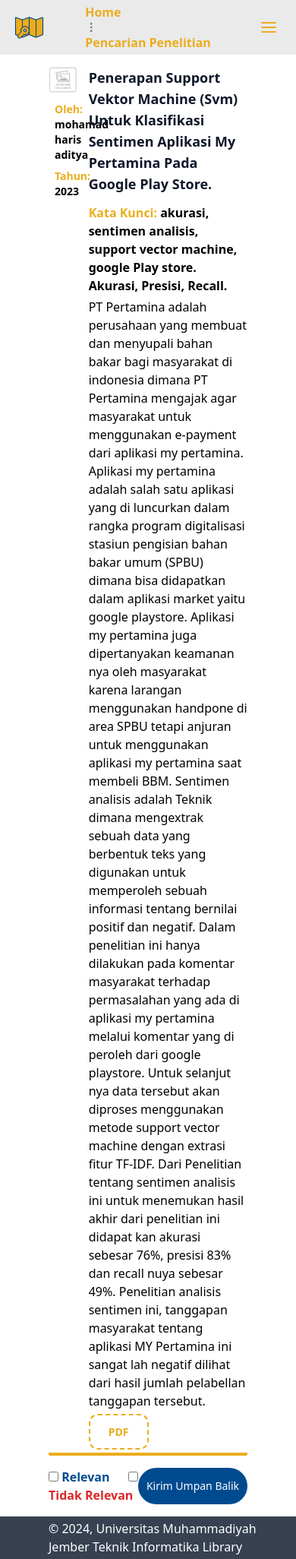
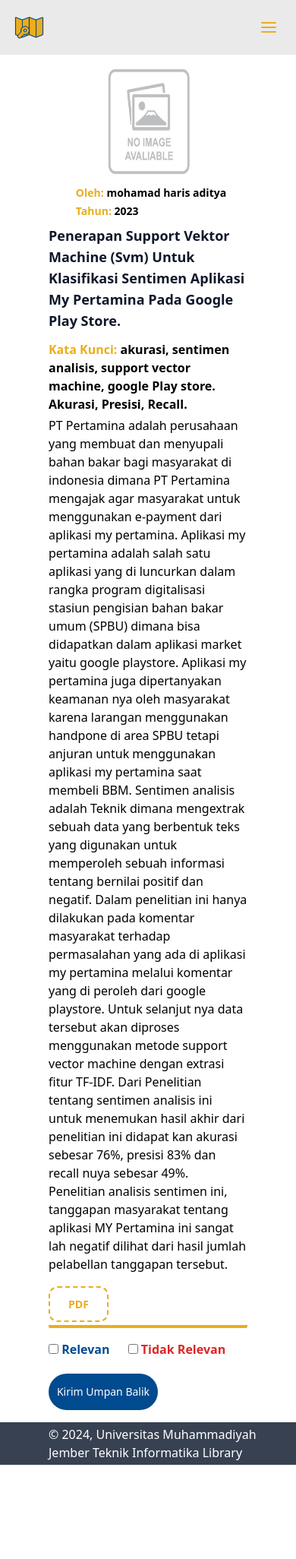
Before and after one commit to pfiddar/SR-TA-DEPLOY, a Flask app: page /detail/1 in a window 390 px wide. Shown: the whole page at 76% size. After the commit the page ends 1928 px from the top, so only its background shows below. Run offline with Flask 3, Linux system fonts and the light colour scheme; parts of the project's set-up code (start-up, migrations or seed data) failed here and were passed over; some libraries are stand-ins or nearby versions.

Commit message:
[ADD] Modify css style to responsive

```diff
--- a/templates/detail.html
+++ b/templates/detail.html
@@ -1,5 +1,6 @@
 <!DOCTYPE html>
 <html lang="en">
+
 <head>
   <meta charset="UTF-8" />
   <meta name="viewport" content="width=device-width, initial-scale=1.0" />
@@ -7,177 +8,124 @@
   <script src="https://cdn.tailwindcss.com"></script>
   <link rel="stylesheet" href="assets/css/style.css" />
 </head>
+
 <body class="font-sans flex flex-col min-h-screen">
   <div class="flex-grow">
-      <nav
-        class="relative px-4 py-4 flex justify-between items-center bg-[#EAEAEA]"
-      >
-        <svg
-          height="35px"
-          width="45px"
-          version="1.1"
-          id="Capa_1"
-          xmlns="http://www.w3.org/2000/svg"
-          xmlns:xlink="http://www.w3.org/1999/xlink"
-          viewBox="0 0 491.779 491.779"
-          xml:space="preserve"
-          fill="#000000"
-          stroke="#000000"
-        >
+
+    <!-- Nav -->
+    <nav class="relative px-4 py-4 flex justify-between items-center bg-[#EAEAEA]">
+      <div class="felx items-center">
+        <svg height="35px" width="45px" version="1.1" id="Capa_1" xmlns="http://www.w3.org/2000/svg"
+          xmlns:xlink="http://www.w3.org/1999/xlink" viewBox="0 0 491.779 491.779" xml:space="preserve" fill="#000000"
+          stroke="#000000">
           <g id="SVGRepo_bgCarrier" stroke-width="0"></g>
-          <g
-            id="SVGRepo_tracerCarrier"
-            stroke-linecap="round"
-            stroke-linejoin="round"
-            stroke="#004b8f"
-            stroke-width="30.490298000000003"
-          >
+          <g id="SVGRepo_tracerCarrier" stroke-linecap="round" stroke-linejoin="round" stroke="#004b8f"
+            stroke-width="30.490298000000003">
             <g>
               <g>
-                <path
-                  style="fill: #eaad1e"
-                  d="M84.716,298.847c0-24.817,10.876-47.04,28.044-62.354V106.549L0,62.696v306.967l31.669,12.323 c1.788-3.349,3.894-6.568,6.69-9.413l49.682-50.576C85.919,314.641,84.716,306.886,84.716,298.847z"
-                ></path>
-                <polygon
-                  style="fill: #eaad1e"
-                  points="112.768,413.525 112.768,412.826 112.272,413.33 "
-                ></polygon>
-                <path
-                  style="fill: #eaad1e"
-                  d="M238.062,252.734V62.696l-112.768,43.854v120.709c12.583-7.584,27.279-12.03,43.041-12.03 C197.467,215.228,223.089,230.144,238.062,252.734z"
-                ></path>
-                <path
-                  style="fill: #eaad1e"
-                  d="M168.335,382.466c-7.852,0-15.412-1.162-22.622-3.178l-20.427,20.793v13.445l112.768-43.854V344.96 C223.089,367.55,197.467,382.466,168.335,382.466z"
-                ></path>
-                <polygon
-                  style="fill: #eaad1e"
-                  points="253.717,369.671 366.485,413.525 366.485,106.549 253.717,62.696 "
-                ></polygon>
-                <polygon
-                  style="fill: #eaad1e"
-                  points="379.011,106.549 379.011,413.525 491.779,369.671 491.779,62.696 "
-                ></polygon>
-                <path
-                  style="fill: #eaad1e"
-                  d="M169.562,227.356c-16.769,0-32.173,5.918-44.268,15.753c-4.739,3.853-8.925,8.332-12.526,13.274 c-8.47,11.616-13.534,25.865-13.534,41.301c0,4.276,0.447,8.446,1.179,12.518c0.862,4.771,2.187,9.372,3.959,13.754 c-1.878,1.171-3.682,2.504-5.308,4.154l-6.275,6.389l-45.382,46.203c-1.723,1.756-3.073,3.707-4.251,5.739 c-6.34,10.965-4.853,25.199,4.617,34.49c5.536,5.438,12.729,8.153,19.931,8.153c7.364,0,14.729-2.845,20.297-8.519l11.86-12.071 l12.908-13.144l12.526-12.754l7.844-7.99l6.519-6.641c1.52-1.544,2.78-3.243,3.869-5.015c4.365,1.748,8.941,3.056,13.68,3.902 c4.016,0.715,8.129,1.154,12.347,1.154c33.376,0,61.33-23.394,68.491-54.632c1.162-5.056,1.829-10.299,1.829-15.704 c0-5.406-0.667-10.648-1.829-15.704C230.9,250.75,202.938,227.356,169.562,227.356z M169.562,327.37 c-2.43,0-4.763-0.374-7.023-0.927c-10.657-2.609-19.021-10.949-21.687-21.589c-0.577-2.309-0.975-4.69-0.975-7.169 c0-16.371,13.323-29.686,29.686-29.686s29.677,13.323,29.677,29.686S185.933,327.37,169.562,327.37z"
-                ></path>
+                <path style="fill: #eaad1e"
+                  d="M84.716,298.847c0-24.817,10.876-47.04,28.044-62.354V106.549L0,62.696v306.967l31.669,12.323 c1.788-3.349,3.894-6.568,6.69-9.413l49.682-50.576C85.919,314.641,84.716,306.886,84.716,298.847z">
+                </path>
+                <polygon style="fill: #eaad1e" points="112.768,413.525 112.768,412.826 112.272,413.33 "></polygon>
+                <path style="fill: #eaad1e"
+                  d="M238.062,252.734V62.696l-112.768,43.854v120.709c12.583-7.584,27.279-12.03,43.041-12.03 C197.467,215.228,223.089,230.144,238.062,252.734z">
+                </path>
+                <path style="fill: #eaad1e"
+                  d="M168.335,382.466c-7.852,0-15.412-1.162-22.622-3.178l-20.427,20.793v13.445l112.768-43.854V344.96 C223.089,367.55,197.467,382.466,168.335,382.466z">
+                </path>
+                <polygon style="fill: #eaad1e" points="253.717,369.671 366.485,413.525 366.485,106.549 253.717,62.696 ">
+                </polygon>
+                <polygon style="fill: #eaad1e" points="379.011,106.549 379.011,413.525 491.779,369.671 491.779,62.696 ">
+                </polygon>
+                <path style="fill: #eaad1e"
+                  d="M169.562,227.356c-16.769,0-32.173,5.918-44.268,15.753c-4.739,3.853-8.925,8.332-12.526,13.274 c-8.47,11.616-13.534,25.865-13.534,41.301c0,4.276,0.447,8.446,1.179,12.518c0.862,4.771,2.187,9.372,3.959,13.754 c-1.878,1.171-3.682,2.504-5.308,4.154l-6.275,6.389l-45.382,46.203c-1.723,1.756-3.073,3.707-4.251,5.739 c-6.34,10.965-4.853,25.199,4.617,34.49c5.536,5.438,12.729,8.153,19.931,8.153c7.364,0,14.729-2.845,20.297-8.519l11.86-12.071 l12.908-13.144l12.526-12.754l7.844-7.99l6.519-6.641c1.52-1.544,2.78-3.243,3.869-5.015c4.365,1.748,8.941,3.056,13.68,3.902 c4.016,0.715,8.129,1.154,12.347,1.154c33.376,0,61.33-23.394,68.491-54.632c1.162-5.056,1.829-10.299,1.829-15.704 c0-5.406-0.667-10.648-1.829-15.704C230.9,250.75,202.938,227.356,169.562,227.356z M169.562,327.37 c-2.43,0-4.763-0.374-7.023-0.927c-10.657-2.609-19.021-10.949-21.687-21.589c-0.577-2.309-0.975-4.69-0.975-7.169 c0-16.371,13.323-29.686,29.686-29.686s29.677,13.323,29.677,29.686S185.933,327.37,169.562,327.37z">
+                </path>
               </g>
             </g>
           </g>
           <g id="SVGRepo_iconCarrier">
             <g>
               <g>
-                <path
-                  style="fill: #eaad1e"
-                  d="M84.716,298.847c0-24.817,10.876-47.04,28.044-62.354V106.549L0,62.696v306.967l31.669,12.323 c1.788-3.349,3.894-6.568,6.69-9.413l49.682-50.576C85.919,314.641,84.716,306.886,84.716,298.847z"
-                ></path>
-                <polygon
-                  style="fill: #eaad1e"
-                  points="112.768,413.525 112.768,412.826 112.272,413.33 "
-                ></polygon>
-                <path
-                  style="fill: #eaad1e"
-                  d="M238.062,252.734V62.696l-112.768,43.854v120.709c12.583-7.584,27.279-12.03,43.041-12.03 C197.467,215.228,223.089,230.144,238.062,252.734z"
-                ></path>
-                <path
-                  style="fill: #eaad1e"
-                  d="M168.335,382.466c-7.852,0-15.412-1.162-22.622-3.178l-20.427,20.793v13.445l112.768-43.854V344.96 C223.089,367.55,197.467,382.466,168.335,382.466z"
-                ></path>
-                <polygon
-                  style="fill: #eaad1e"
-                  points="253.717,369.671 366.485,413.525 366.485,106.549 253.717,62.696 "
-                ></polygon>
-                <polygon
-                  style="fill: #eaad1e"
-                  points="379.011,106.549 379.011,413.525 491.779,369.671 491.779,62.696 "
-                ></polygon>
-                <path
-                  style="fill: #eaad1e"
-                  d="M169.562,227.356c-16.769,0-32.173,5.918-44.268,15.753c-4.739,3.853-8.925,8.332-12.526,13.274 c-8.47,11.616-13.534,25.865-13.534,41.301c0,4.276,0.447,8.446,1.179,12.518c0.862,4.771,2.187,9.372,3.959,13.754 c-1.878,1.171-3.682,2.504-5.308,4.154l-6.275,6.389l-45.382,46.203c-1.723,1.756-3.073,3.707-4.251,5.739 c-6.34,10.965-4.853,25.199,4.617,34.49c5.536,5.438,12.729,8.153,19.931,8.153c7.364,0,14.729-2.845,20.297-8.519l11.86-12.071 l12.908-13.144l12.526-12.754l7.844-7.99l6.519-6.641c1.52-1.544,2.78-3.243,3.869-5.015c4.365,1.748,8.941,3.056,13.68,3.902 c4.016,0.715,8.129,1.154,12.347,1.154c33.376,0,61.33-23.394,68.491-54.632c1.162-5.056,1.829-10.299,1.829-15.704 c0-5.406-0.667-10.648-1.829-15.704C230.9,250.75,202.938,227.356,169.562,227.356z M169.562,327.37 c-2.43,0-4.763-0.374-7.023-0.927c-10.657-2.609-19.021-10.949-21.687-21.589c-0.577-2.309-0.975-4.69-0.975-7.169 c0-16.371,13.323-29.686,29.686-29.686s29.677,13.323,29.677,29.686S185.933,327.37,169.562,327.37z"
-                ></path>
+                <path style="fill: #eaad1e"
+                  d="M84.716,298.847c0-24.817,10.876-47.04,28.044-62.354V106.549L0,62.696v306.967l31.669,12.323 c1.788-3.349,3.894-6.568,6.69-9.413l49.682-50.576C85.919,314.641,84.716,306.886,84.716,298.847z">
+                </path>
+                <polygon style="fill: #eaad1e" points="112.768,413.525 112.768,412.826 112.272,413.33 "></polygon>
+                <path style="fill: #eaad1e"
+                  d="M238.062,252.734V62.696l-112.768,43.854v120.709c12.583-7.584,27.279-12.03,43.041-12.03 C197.467,215.228,223.089,230.144,238.062,252.734z">
+                </path>
+                <path style="fill: #eaad1e"
+                  d="M168.335,382.466c-7.852,0-15.412-1.162-22.622-3.178l-20.427,20.793v13.445l112.768-43.854V344.96 C223.089,367.55,197.467,382.466,168.335,382.466z">
+                </path>
+                <polygon style="fill: #eaad1e" points="253.717,369.671 366.485,413.525 366.485,106.549 253.717,62.696 ">
+                </polygon>
+                <polygon style="fill: #eaad1e" points="379.011,106.549 379.011,413.525 491.779,369.671 491.779,62.696 ">
+                </polygon>
+                <path style="fill: #eaad1e"
+                  d="M169.562,227.356c-16.769,0-32.173,5.918-44.268,15.753c-4.739,3.853-8.925,8.332-12.526,13.274 c-8.47,11.616-13.534,25.865-13.534,41.301c0,4.276,0.447,8.446,1.179,12.518c0.862,4.771,2.187,9.372,3.959,13.754 c-1.878,1.171-3.682,2.504-5.308,4.154l-6.275,6.389l-45.382,46.203c-1.723,1.756-3.073,3.707-4.251,5.739 c-6.34,10.965-4.853,25.199,4.617,34.49c5.536,5.438,12.729,8.153,19.931,8.153c7.364,0,14.729-2.845,20.297-8.519l11.86-12.071 l12.908-13.144l12.526-12.754l7.844-7.99l6.519-6.641c1.52-1.544,2.78-3.243,3.869-5.015c4.365,1.748,8.941,3.056,13.68,3.902 c4.016,0.715,8.129,1.154,12.347,1.154c33.376,0,61.33-23.394,68.491-54.632c1.162-5.056,1.829-10.299,1.829-15.704 c0-5.406-0.667-10.648-1.829-15.704C230.9,250.75,202.938,227.356,169.562,227.356z M169.562,327.37 c-2.43,0-4.763-0.374-7.023-0.927c-10.657-2.609-19.021-10.949-21.687-21.589c-0.577-2.309-0.975-4.69-0.975-7.169 c0-16.371,13.323-29.686,29.686-29.686s29.677,13.323,29.677,29.686S185.933,327.37,169.562,327.37z">
+                </path>
               </g>
             </g>
           </g>
         </svg>
-        <ul
-          class="absolute top-1/2 left-1/2 transform -translate-y-1/2 -translate-x-1/2 lg:mx-auto lg:flex lg:items-center lg:w-auto lg:space-x-6"
-        >
+      </div>
+      <ul class="hidden lg:flex lg:items-center lg:space-x-6">
         <li>
-            <a
-              class="text-base font-bold text-[#eaad1e] border-b-4 rounded-sm border-transparent hover:border-[#004b8f] transition pb-1"
-              href="{{ url_for('index') }}"
-              >Home</a
-            >
+          <a class="text-base font-bold text-[#eaad1e] hover:border-[#004b8f] transition pb-1"
+            href="{{ url_for('index') }}">Home</a>
         </li>
         <li class="text-gray-500">
-            <svg
-              xmlns="http://www.w3.org/2000/svg"
-              fill="none"
-              stroke="currentColor"
-              class="w-4 h-4 current-fill"
-              viewBox="0 0 24 24"
-            >
-              <path
-                stroke-linecap="round"
-                stroke-linejoin="round"
-                stroke-width="2"
-                d="M12 5v0m0 7v0m0 7v0m0-13a1 1 0 110-2 1 1 0 010 2zm0 7a1 1 0 110-2 1 1 0 010 2zm0 7a1 1 0 110-2 1 1 0 010 2z"
-              ></path>
+          <svg xmlns="http://www.w3.org/2000/svg" fill="none" stroke="currentColor" class="w-4 h-4 current-fill"
+            viewBox="0 0 24 24">
+            <path stroke-linecap="round" stroke-linejoin="round" stroke-width="2"
+              d="M12 5v0m0 7v0m0 7v0m0-13a1 1 0 110-2 1 1 0 010 2zm0 7a1 1 0 110-2 1 1 0 010 2zm0 7a1 1 0 110-2 1 1 0 010 2z">
+            </path>
           </svg>
         </li>
         <li>
-            <a
-              class="text-base font-bold text-[#eaad1e] border-b-4 rounded-sm border-transparent hover:border-[#004b8f] transition pb-1"
-              href="{{ url_for('search_ta') }}"
-              >Pencarian Penelitian</a
-            >
+          <a class="text-base font-bold text-[#eaad1e] hover:border-[#004b8f] transition pb-1"
+            href="{{ url_for('search_ta') }}">Pencarian Penelitian</a>
         </li>
       </ul>
-        <button
-          data-collapse-toggle="navbar-hamburger"
-          type="button"
-          class="inline-flex items-center justify-center p-2 w-10 h-10 text-sm text-gray-500 rounded-lg"
-          aria-controls="navbar-hamburger"
-          aria-expanded="false"
-        >
-          <svg
-            xmlns="http://www.w3.org/2000/svg"
-            width="24"
-            height="24"
-            viewBox="0 0 24 24"
-            fill="none"
-            stroke="#eaad1e"
-            stroke-width="2"
-            stroke-linecap="round"
-            stroke-linejoin="round"
-          >
+      <button id="menuToggle" class="lg:hidden p-2 w-10 h-10 rounded-lg focus:outline-none">
+        <svg xmlns="http://www.w3.org/2000/svg" width="24" height="24" viewBox="0 0 24 24" fill="none" stroke="#eaad1e"
+          stroke-width="2" stroke-linecap="round" stroke-linejoin="round">
           <line x1="3" y1="12" x2="21" y2="12"></line>
           <line x1="3" y1="6" x2="21" y2="6"></line>
           <line x1="3" y1="18" x2="21" y2="18"></line>
         </svg>
       </button>
     </nav>
+    <!-- End Nav -->
+
+    <!-- Menu Dropdown Mobile -->
+    <div id="mobileMenu" class="hidden flex-col p-4 space-y-3 bg-[#EAEAEA] lg:hidden">
+      <div class="mb-2">
+        <a href="{{ url_for('index') }}" class="font-bold text-[#eaad1e] hover:text-amber-700">Home</a>
+      </div>
+      <div class="mb-2">
+        <a href="{{ url_for('search_ta') }}" class="font-bold text-[#eaad1e] hover:text-amber-700">Pencarian
+          Penelitian</a>
+      </div>
+    </div>
+    <!-- End Menu -->
+
+    <!-- Detail -->
     <div class="flex flex-col pb-4 px-16">
       <div class="border-b-4 border-[#EAAD1E] rounded-sm py-4 flex gap-8 flex-col max-w-full">
-          <div class="flex gap-4">
-            <div class="w-[14%]">
-              <img
-                src="{{ url_for('static', filename='assets/images/image.png') }}"
-                alt="Gambar"
-                class="w-full bg-auto"
-              />
+        <div class="lg:flex gap-4">
+          <div class="lg:w-[14%] justify-items-center lg:justify-items-start">
+            <img src="{{ url_for('static', filename='assets/images/image.png') }}" alt="Gambar" class="w-28 h-36" />
             <div class="ml-2 flex flex-col">
-                <p class="text-[#EAAD1E] font-semibold text-sm mt-3 mb-2">
+              <p class="text-[#EAAD1E] font-semibold text-sm mt-3 mb-1">
                 Oleh:
                 <span class="text-black">{{ detail_data.penulis }}</span>
               </p>
-                <p class="text-[#EAAD1E] font-semibold text-sm">
+              <p class="text-[#EAAD1E] font-semibold text-sm mb-2">
                 Tahun: <span class="text-black">{{ detail_data.tahun }}</span>
               </p>
             </div>
           </div>
-            <div class="w-[86%]">
+          <div class="lg:w-[86%]">
             <h1 class="text-lg font-extrabold text-slate-900 capitalize">
               {{ detail_data.judul }}
             </h1>
@@ -186,11 +134,9 @@
               <span class="text-black">{{ detail_data.kata_kunci }}</span>
             </p>
             <p>{{ detail_data.deskripsi }}</p>
-              <div class="w-full text-left mt-4">
-                <a
-                  href="{{ detail_data.tautan }}"
-                  class="text-center transition-all duration-500 hover:text-[#004B8F] text-[#eaad1e] hover:bg-[#eaad1e] border-2 border-dashed border-[#eaad1e] font-bold rounded-xl text-sm px-6 py-3"
-                >
+            <div class="w-full text-left mt-7">
+              <a href="{{ detail_data.tautan }}"
+                class="text-center transition-all duration-500 hover:text-[#004B8F] text-[#eaad1e] hover:bg-[#eaad1e] border-2 border-dashed border-[#eaad1e] font-bold rounded-xl text-sm px-6 py-3">
                 PDF
               </a>
             </div>
@@ -198,42 +144,42 @@
         </div>
       </div>
       <form action="{{ url_for('relevance_feedback') }}" method="post">
-          <div class="flex justify-between mt-4 items-center">
+        <div class="lg:flex justify-between mt-4 items-center">
           <div class="">
-                <input
-                  type="checkbox"
-                  name="relevant_docs"
-                  value="{{ detail_data.index }}"
-                  class="form-checkbox text-[#004b8f]"/>
+            <input type="checkbox" name="relevant_docs" value="{{ detail_data.index }}"
+              class="form-checkbox text-[#004b8f]" />
             <span class="text-[#004b8f] font-semibold">Relevan</span>
-                <input
-                  type="checkbox"
-                  name="irrelevant_docs"
-                  value="{{ detail_data.index }}"
-                  class="form-checkbox text-red-600 ms-5"/>
+            <input type="checkbox" name="irrelevant_docs" value="{{ detail_data.index }}"
+              class="form-checkbox text-red-600 ms-5" />
             <span class="text-red-600 font-semibold">Tidak Relevan</span>
           </div>
           <input type="hidden" name="query" value="{{ session.get('last_query') }}" />
           <input type="hidden" name="session_id" value="{{ session.get('session_id', '') }}">
           <div class="">
-              <button
-                type="submit"
-                id="submitFeedback"
-                class="p-2.5 w-36 h-12 text-sm font-medium text-white bg-[#004B8F] rounded-full hover:bg-[#002f4b] transition"
-              >
+            <button type="submit" id="submitFeedback"
+              class="p-2.5 w-36 h-12 text-sm font-medium text-white bg-[#004B8F] rounded-full hover:bg-[#002f4b] transition mt-5 lg:mt-0">
               Kirim Umpan Balik
             </button>
           </div>
         </div>
       </form>
     </div>
+    <!-- End Detail -->
+
   </div>
-    <footer
-      class="flex items-center bg-gray-700 h-14 px-4 mt-auto bottom-0 w-full"
-    >
+  <footer class="flex items-center bg-gray-700 h-14 px-4 mt-auto bottom-0 w-full">
     <p class="text-left ml-12 text-white">
       &copy; 2024, Universitas Muhammadiyah Jember Teknik Informatika Library
     </p>
   </footer>
+
+  <!-- Script -->
+  <script>
+    document.getElementById("menuToggle").addEventListener("click", function () {
+      document.getElementById("mobileMenu").classList.toggle("hidden");
+    });
+  </script>
+  <!-- End Script -->
 </body>
+
 </html>
--- a/templates/output.html
+++ b/templates/output.html
@@ -148,8 +148,8 @@
           <div class="flex flex-col">
             {% for result in result_searching %}
             <div class="result border-b-2 border-[#EAAD1E] rounded-sm py-8 flex flex-col max-w-full">
-              <div class="flex">
-                <img src="{{ url_for('static', filename='assets/images/image.png') }}" alt="Gambar" class="w-28" />
+              <div class="lg:flex justify-items-center">
+                <img src="{{ url_for('static', filename='assets/images/image.png') }}" alt="Gambar" class="w-28 h-36" />
                 <div class="ml-2">
                   <a href="{{ url_for('detail_ta', index=result.index) }}"
                     class="hover:cursor-pointer hover:text-amber-500 hover:no-underline text-lg font-extrabold text-slate-900 capitalize no-underline">
```
Also changed, not shown: templates/index.html (+15 -30 lines), templates/search.html (+28 -9 lines). Lines whose indentation alone changed are shown as unchanged.
